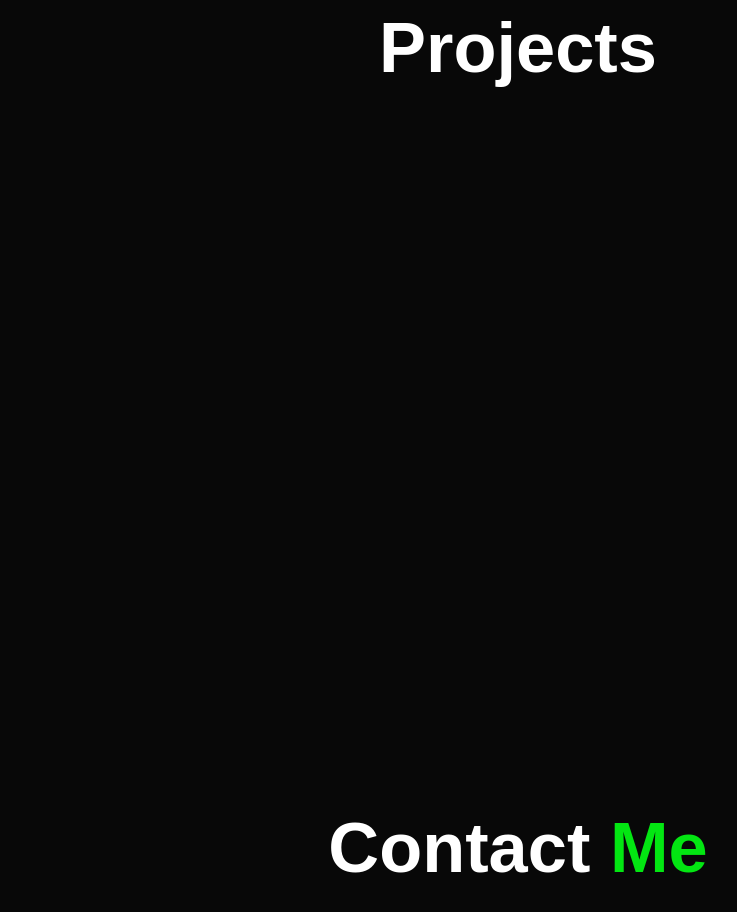
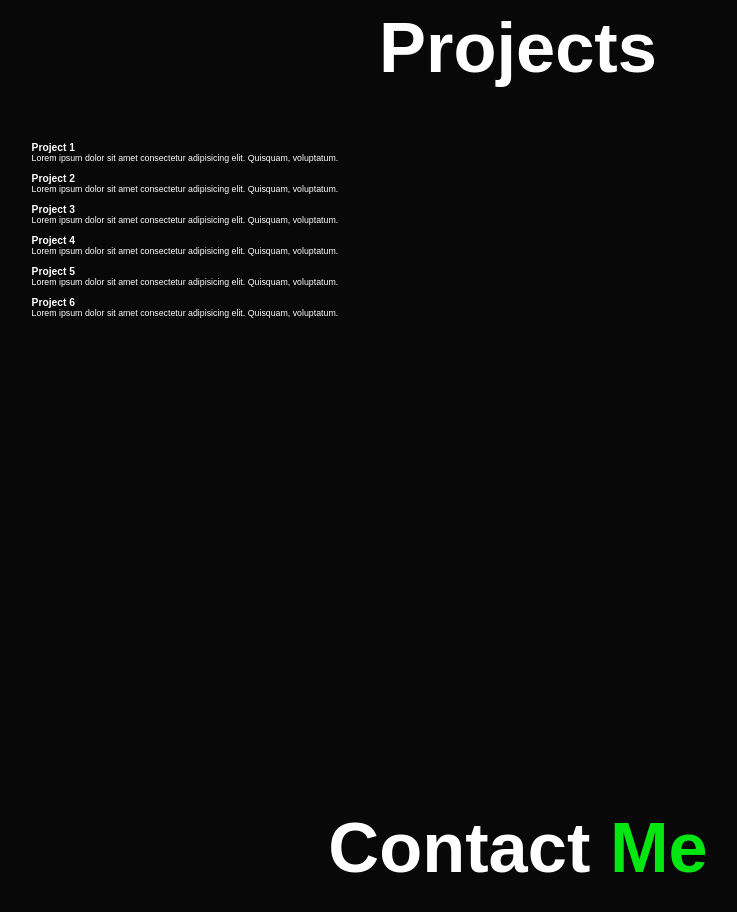
Before and after one commit to AkmaLeyzal/akmaleyzal.github.io, a plain HTML site: page index.html in a window 1280 px wide. Shown: the part 3340-4252 px from the top of the page, without its empty margins (122-859 px from the left). Drawn offline with nearby package versions, Linux system fonts and the light colour scheme.

Commit message:
Update Project

```diff
--- a/index.html
+++ b/index.html
@@ -135,6 +135,45 @@
 
     <h2 class="heading">Projects</h2>
 
+    <div class="projects-box">
+
+      <div class="project-card">
+        <img src="assets/" alt="">
+        <h3>Project 1</h3>
+        <p>Lorem ipsum dolor sit amet consectetur adipisicing elit. Quisquam, voluptatum.</p>
+      </div>
+
+      <div class="project-card">
+        <img src="assets/" alt="">
+        <h3>Project 2</h3>
+        <p>Lorem ipsum dolor sit amet consectetur adipisicing elit. Quisquam, voluptatum.</p>
+      </div>
+
+      <div class="project-card">
+        <img src="assets/" alt="">
+        <h3>Project 3</h3>
+        <p>Lorem ipsum dolor sit amet consectetur adipisicing elit. Quisquam, voluptatum.</p>
+      </div>
+
+      <div class="project-card">
+        <img src="assets/" alt="">
+        <h3>Project 4</h3>
+        <p>Lorem ipsum dolor sit amet consectetur adipisicing elit. Quisquam, voluptatum.</p>
+      </div>
+
+      <div class="project-card">
+        <img src="assets/" alt="">
+        <h3>Project 5</h3>
+        <p>Lorem ipsum dolor sit amet consectetur adipisicing elit. Quisquam, voluptatum.</p>
+      </div>
+
+      <div class="project-card">
+        <img src="assets/" alt="">
+        <h3>Project 6</h3>
+        <p>Lorem ipsum dolor sit amet consectetur adipisicing elit. Quisquam, voluptatum.</p>
+      </div>
+    </div>
+
   </section>
 
   <section class="contact" id="contact">
```
